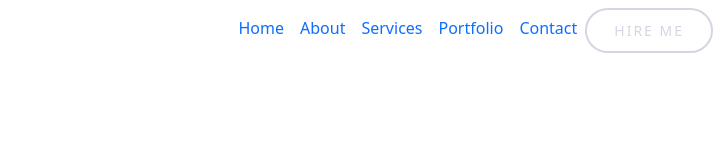
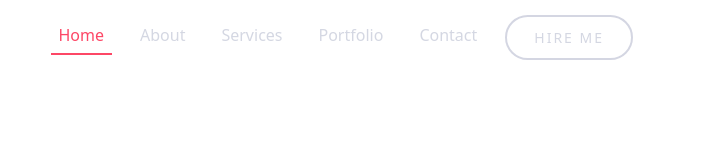
Before and after one commit to aditya19xx/portfolio-website, a plain HTML site: page index.html in a window 1280 px wide. Shown: the whole page, without its empty margins (555-1280 px from the left). Drawn offline with nearby package versions, Linux system fonts and the light colour scheme.

Commit message:
navbar css added

```diff
--- a/css/style.css
+++ b/css/style.css
@@ -142,3 +142,55 @@ button{
     outline: none !important;
     box-shadow: none !important;
 }
+
+/* 2.Navbar */
+.header_wrapper .navbar{
+    padding: 15px 0;
+    -webkit-transition: all .2s linear;
+    -o-transition: all .2s linear;
+    transition: all .2s linear;
+}
+.header_wrapper .navbar-toggler:focus{
+    box-shadow: none;
+}
+.header_wrapper .nav-item{
+    margin: 0 10px;
+}
+.header_wrapper .nav-item .nav-link{
+    position: relative;
+    font-size: 16px;
+    font-weight: 500;
+    color: var(--text-gray);
+    display: inline-block;
+}
+.header_wrapper .nav-item .nav-link::after{
+    position: absolute;
+    content: "";
+    left: 0;
+    width: 0;
+    height: 2px;
+    background: var(--primary-color);
+    transition: 0.3s;
+    bottom: 0;
+}
+.header_wrapper .nav-item .nav-link.active::after,
+.header_wrapper .nav-item .nav-link:hover::after{
+    width: 100%;
+}
+.header_wrapper .nav-item .nav-link.active,
+.header_wrapper .nav-item .nav-link:hover{
+    color: var(--primary-color);
+}
+.header-scrolled{
+    position: fixed;
+    top: 0;
+    left: 0;
+    width: 100%;
+    background-color: var(--bg-dark-blue);
+    -webkit-box-shadow: 0 4px 6px 0 rgba(12,0,46,.05);
+    box-shadow: 0 4px 6px 0 rgba(12,0,46,.05);
+}
+.header-scrolled .nav-item .nav-link.active,
+.header-scrolled .nav-item .nav-link:hover{
+    color: var(--primary-text);
+}
--- a/index.html
+++ b/index.html
@@ -30,7 +30,7 @@
    <!-- NAVBAR SECTION  -->
    <header class="header_wrapper">
     <nav class="navbar navbar-expand-lg fixed-top">
-        <div class="container-fluid">
+        <div class="container">
           <a class="navbar-brand" href="#">
               <!-- <img src="images/logo.png" class="img-fluid" alt="logo"> -->
           </a>
```
